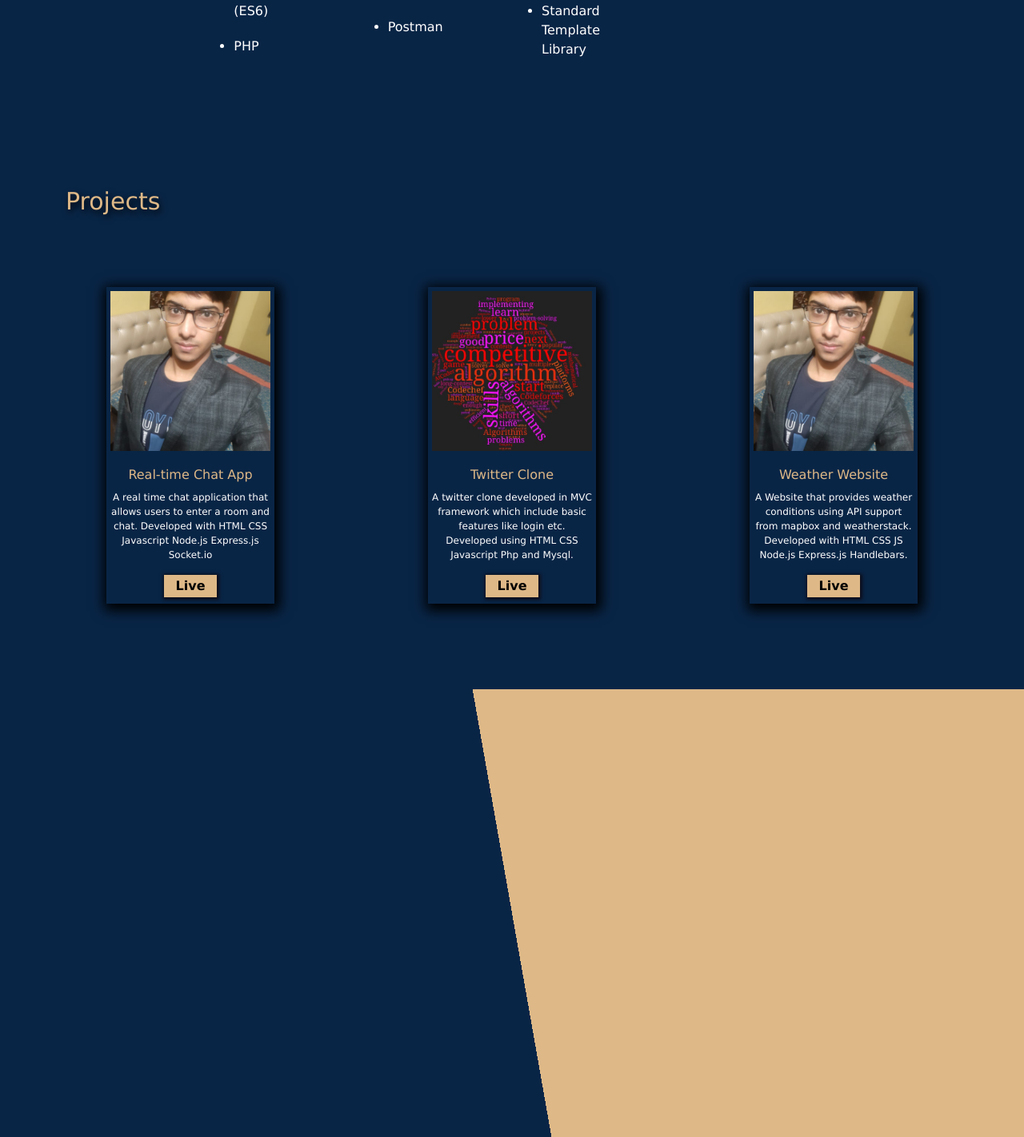
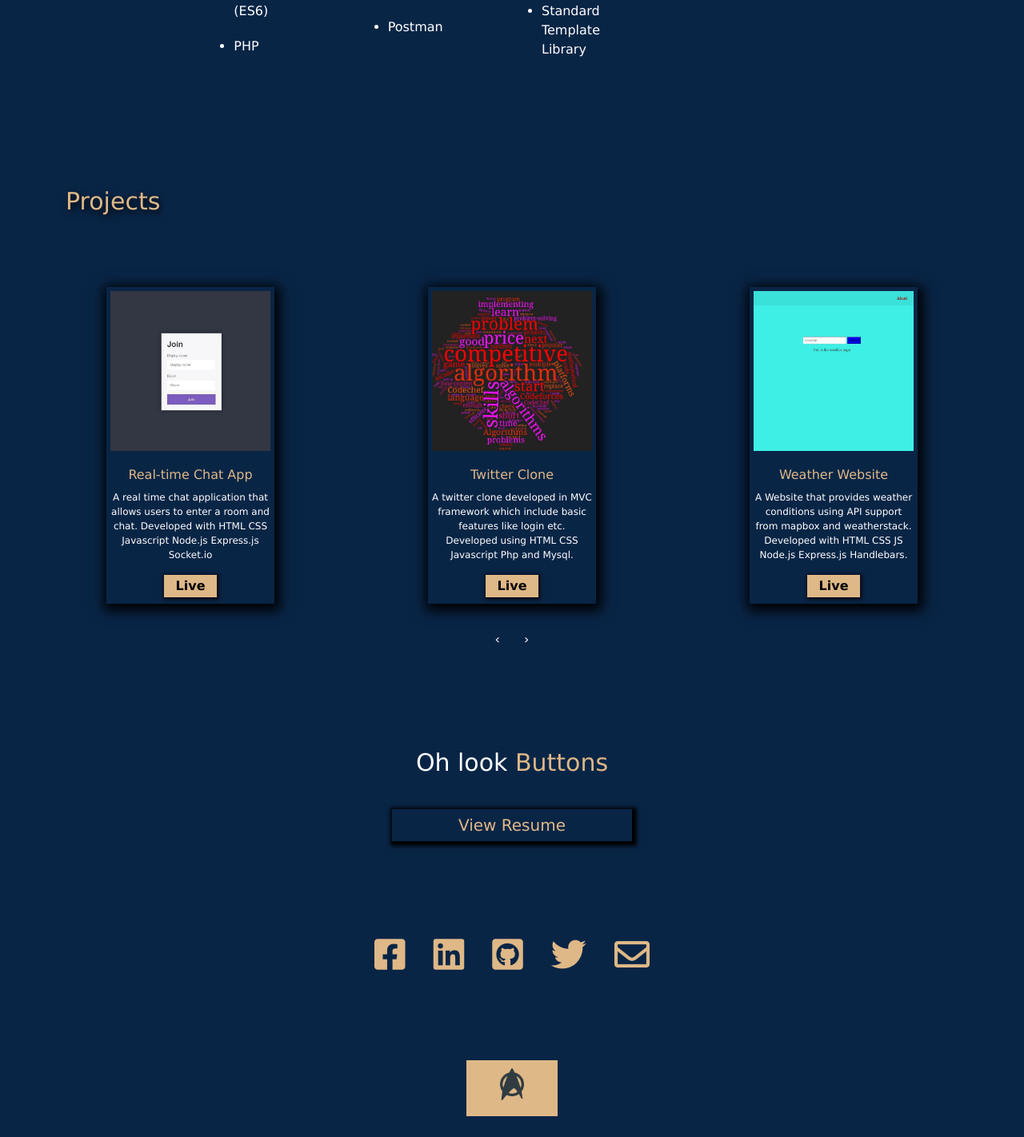
Before and after one commit to justprateek/portfolio-prateek, a PHP site: page / in a window 1280 px wide. Shown: the part 2520-3942 px from the top of the page at 80% size. After the commit the page ends 3916 px from the top, so only its background shows below. Run offline with PHP 8.4, Linux system fonts and the light colour scheme.

Commit message:
added sections

```diff
--- a/css/style.css
+++ b/css/style.css
@@ -78,7 +77,7 @@
 }
 .heading-span {
     transition: all 0.4s ease;
-    color:burlywood;
+    color:hsl(34, 57%, 70%);
 }
 .heading-span:hover {
 
@@ -264,10 +263,82 @@
 .carousel-cards p {
     font-size: 12px;
 }
+.owl-carousel .owl-nav button {
+    margin: 0 5px 0 5px;
+}
+.owl-carousel .owl-nav span {
+    padding: 0 10px 0 10px;
+    border: none;
+}
+.owl-carousel .owl-nav button:hover {
+   transform: scale(1.05);
+    box-shadow: 1px 1px 5px 2px #000;
+}
 
 #contact {
-    width: 100%;
-    height: 70vh;
+    text-align: center;
+}
+#contact .contact-title h4 {
     font-size: 30px;
-    background: linear-gradient(-100deg,burlywood 50%,#092546  50%);
+    margin-bottom: 10%;
+
 }
+
+#contact .resume {
+    width: 300px;
+    display: block;
+    margin: 30px auto 100px;
+
+    /* border: 1px solid #0d0d1a; */
+    padding: 5px 10px 5px 10px;
+    box-shadow: 2px 2px 5px 4px #000;
+}
+.resume a {
+    font-size: 20px;
+    text-decoration: none;
+    color: burlywood;
+}
+#contact .contact-icons i {
+    font-size: 44px;
+    margin: 20px 15px 60px 15px;
+    color: burlywood;
+}
+
+
+
+/* to-top section */
+
+
+#to-top {
+    text-align: center;
+    background: burlywood;
+    margin-bottom: 0;
+    padding: 10px 0 5px 0;
+}
+
+
+#to-top-image {
+    width: 40px;
+    height: 40px;
+    opacity: 1;
+    transition: 1s ease;
+}
+
+
+
+#to-top p {
+    font-size: 10px;
+    font-weight: bold;
+    color: #090909;;
+    opacity: 0;
+    transition: 1s ease;
+    margin-bottom: 0;
+
+}
+#to-top:hover img {
+    transform: scale(1.06);
+
+}
+#to-top:hover p {
+   opacity: 1;
+}
--- a/home.html
+++ b/home.html
@@ -6,12 +6,16 @@
         <title>Prateek</title>
 
         <link rel="stylesheet" href="css/superslides.css">
+
+         <!-- owl-carousel -->
         <link rel="stylesheet" href="css/owl.carousel.min.css">
 
-        <!-- owl-carousel -->
+         <!-- font-awesome -->
+        <link rel="stylesheet" href="https://cdnjs.cloudflare.com/ajax/libs/font-awesome/5.15.2/css/all.min.css" integrity="sha512-HK5fgLBL+xu6dm/Ii3z4xhlSUyZgTT9tuc/hSrtw6uzJOvgRr2a9jyxxT1ely+B+xFAmJKVSTbpM/CuL7qxO8w==" crossorigin="anonymous" />
 
+       <!-- bootstrap -->
+        <link href="https://cdn.jsdelivr.net/npm/bootstrap@5.0.0-beta1/dist/css/bootstrap.min.css" rel="stylesheet" integrity="sha384-giJF6kkoqNQ00vy+HMDP7azOuL0xtbfIcaT9wjKHr8RbDVddVHyTfAAsrekwKmP1" crossorigin="anonymous">
 
-        <link href="https://cdn.jsdelivr.net/npm/bootstrap@5.0.0-beta1/dist/css/bootstrap.min.css" rel="stylesheet" integrity="sha384-giJF6kkoqNQ00vy+HMDP7azOuL0xtbfIcaT9wjKHr8RbDVddVHyTfAAsrekwKmP1" crossorigin="anonymous">
         <link rel="stylesheet" href="css/style.css">
         <script src="https://ajax.googleapis.com/ajax/libs/jquery/3.5.1/jquery.min.js"></script>
 
@@ -31,14 +35,11 @@
                 <div class="heading">
                     <p class="main">PRATEEK MISHRA</p>
                     <p class="sub typed"></p>
+                    <a href="#about"><img id="scroll-down" src="images/down.png" alt=""></a>
                 </div>
 
             </div>
 
-            <nav class="slides-navigation">
-                <a href="#" class="prev"><img src="images/prev.png" alt=""></a>
-                <a href="#" class="next"><img src="images/next.png" alt=""></a>
-            </nav>
         </div>
 
         <div id="about" class="about-section section">
@@ -165,10 +166,11 @@
 
 
 
+
                 <div class="projects-carousel row">
                         <div class="owl-carousel owl-theme carousel-cards">
                             <div class="cards">
-                                <img src="images/dp.jpeg" alt="">
+                                <img src="images/chat.jpeg" alt="">
                                 <h6>Real-time Chat App</h6>
                                 <p>A real time chat application that allows users to enter a room and chat. Developed with HTML CSS Javascript Node.js Express.js
                                     Socket.io</p>
@@ -183,7 +185,7 @@
                                 <button>Live</button>
                             </div>
                             <div class="cards">
-                                <img src="images/dp.jpeg" alt="">
+                                <img src="images/weather.jpeg" alt="">
                                 <h6>Weather Website</h6>
                                 <p>A Website that provides weather conditions using API support from mapbox and weatherstack.
                                     Developed with HTML CSS JS Node.js Express.js Handlebars.
@@ -197,13 +199,12 @@
                                 <button>LIVE</button>
                             </div>
                             <div class="cards">
-                                <img src="images/cp.jpeg" alt="">
+                                <img src="images/portfolio.jpeg" alt="">
                                 <h6>Portfolio Website</h6>
                                 <p>A complete front-end Project built with HTMl CSS Javascript Bootstrap and Jquery. Regularly updated with any new developments that I make</p>
                                 <button>Live</button>
                             </div>
                         </div>
-
                 </div>
 
             </div>
@@ -212,8 +213,31 @@
 
 
         <div id="contact" class="section">
+            <div class="container">
+                <div class="contact-title">
+                    <h4>Oh look <span class="heading-span">Buttons</span></h4>
+                </div>
+
+                <div class="resume"><a href="public/resume.pdf" target="_blank" download>View Resume</a></div>
 
 
+
+                <div class="container contact-icons">
+                    <a href="https://www.facebook.com/justwriteprateek" target="_blank"><i class="fab fa-facebook-square"></i></a>
+                    <a href="https://www.linkedin.com/in/prateek-mishra-403736173/" target="_blank"><i class="fab fa-linkedin"></i></a>
+                    <a href="https://github.com/justprateek" target="_blank"><i class="fab fa-github-square"></i></a>
+                    <a href="https://twitter.com/diedyrsago" target="_blank"><i class="fab fa-twitter"></i></a>
+                    <a href="mailto:justwriteprateek@gmail.com" target="_blank"><i class="far fa-envelope"></i></a>
+                </div>
+            </div>
+
+
+        </div>
+
+
+        <div id="to-top">
+            <a href="#slides"><img id="to-top-image" src="images/beam.png" alt=""></a>
+            <p>Scotty! beam me up</p>
         </div>
 
     <script src="js/jquery.superslides.min.js"></script>
--- a/js/script.js
+++ b/js/script.js
@@ -25,8 +25,11 @@
         autoplay:true,
         autoplayTimeout: 2000,
         autoplayHoverPause: true,
-
-        // nav:true,
+        slideBy: 2,
+        dots: true,
+        dotsEach: true,
+        lazyLoad: true,
+        nav:true,
         responsive:{
             0:{
                 items:1
```
Also changed, not shown: other parts of css/style.css (+14 -15 lines), images/beam.png (added), images/chat.jpeg (added), images/down.png (added), images/next.png (deleted), images/portfolio.jpeg (added), images/prev.png (deleted), images/weather.jpeg (added), 1 other file.
